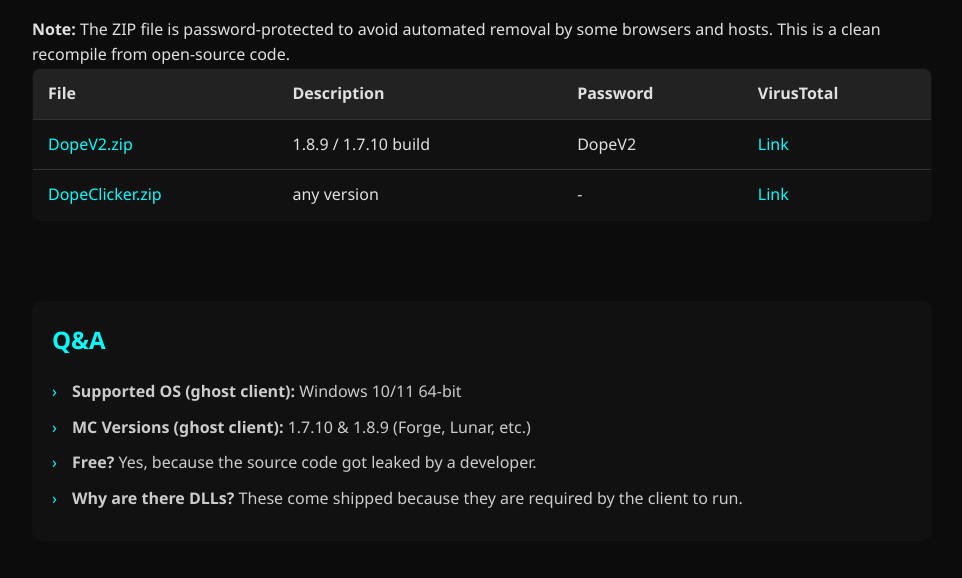
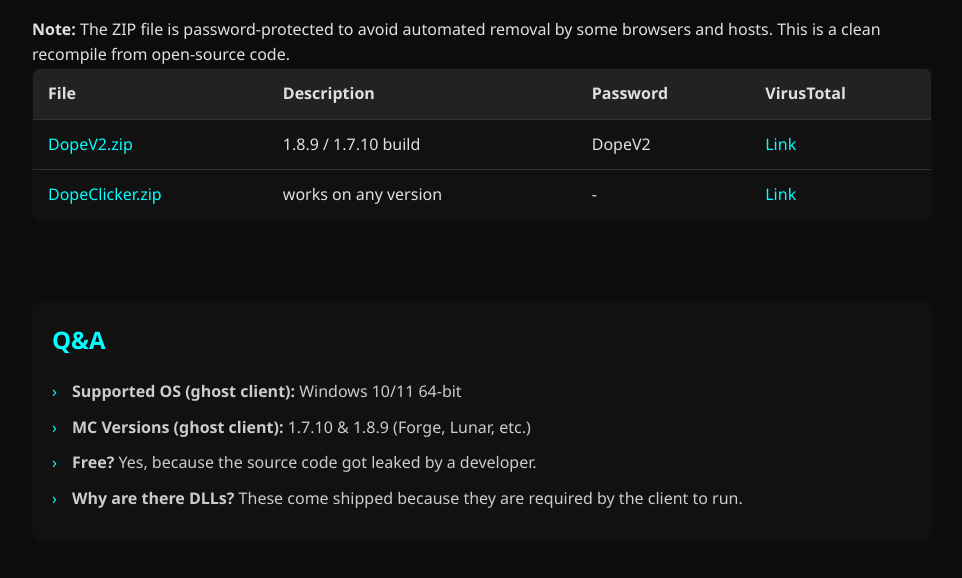
Before and after one commit to dv2rc/dv2rc.github.io, a plain HTML site: page index.html in a window 1280 px wide. Shown: the part 870-1448 px from the top of the page, without its empty margins (158-1120 px from the left). Drawn offline with Linux system fonts and the light colour scheme; a web font is replaced by a local one.

Commit message:
Update index.html

```diff
--- a/index.html
+++ b/index.html
@@ -46,7 +46,7 @@
         <tbody>
           <tr>
             <td><a href="https://github.com/user-attachments/files/20110651/DopeClicker.zip">DopeClicker.zip</a></td>
-            <td>any version</td>
+            <td>works on any version</td>
             <td>-</td>
             <td><a href="https://www.virustotal.com/gui/file-analysis/M2E4YjQwNmE2NTVlMzQzZTk4YTlhNjk3Y2YzMmVmNGE6MTc0NjczODcxMw==">Link</a></td>
           </tr>
```
